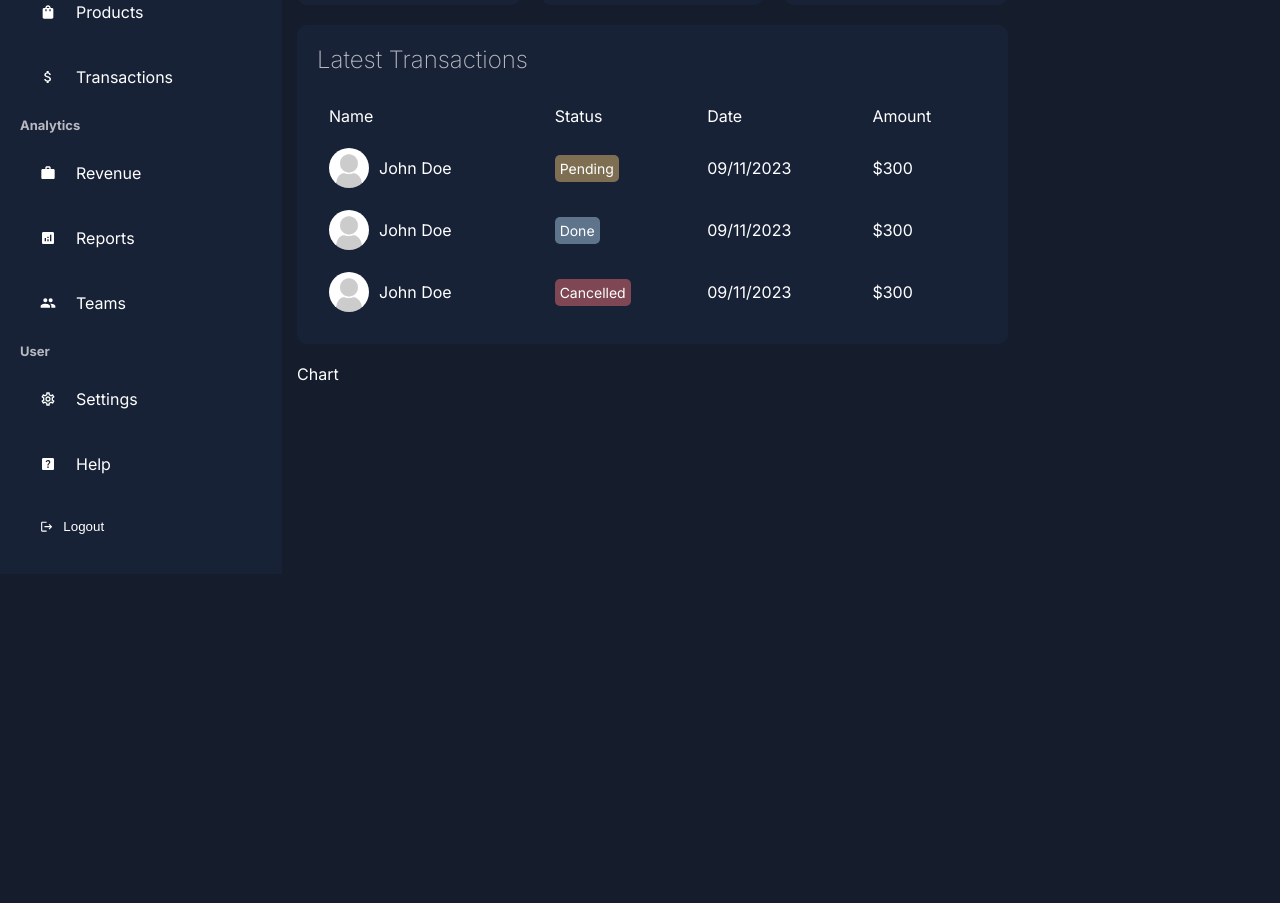
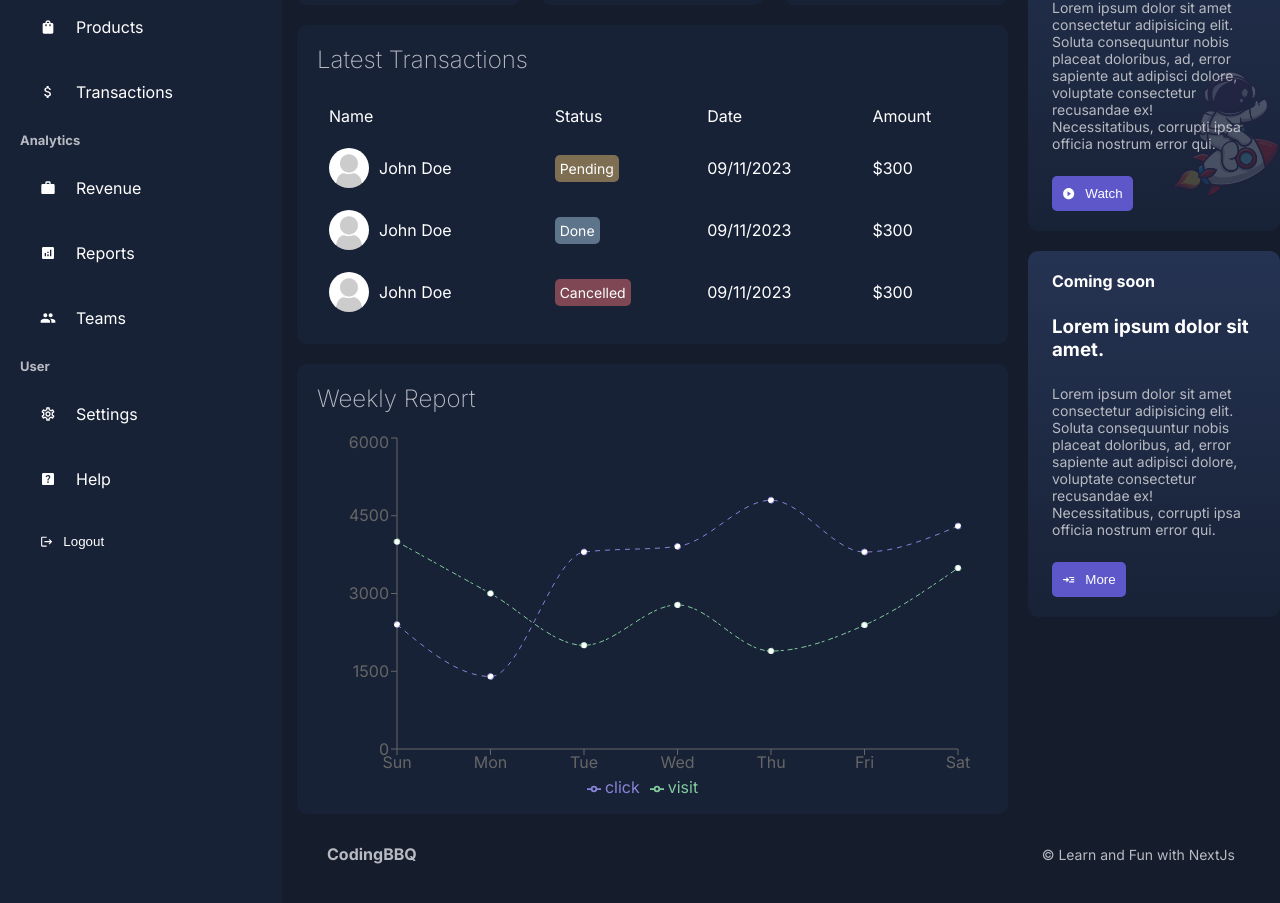
Before and after one commit to codingbbq/nextjs-admin, a Next.js app: page /dashboard in a window 1280 px wide. Shown: the part 269-1172 px from the top of the page. Before the commit the page ends 843 px from the top, so only its background shows below. Built offline with nearby package versions, Linux system fonts and the light colour scheme.

Commit message:
Dashboard page

```diff
--- a/app/dashboard/layout.jsx
+++ b/app/dashboard/layout.jsx
@@ -1,5 +1,6 @@
 import Navbar from "../ui/dashboard/navbar/Navbar";
 import Sidebar from "../ui/dashboard/sidebar/Sidebar";
+import Footer from "../ui/dashboard/footer/Footer";
 import styles from "../ui/dashboard/dashboard.module.css";
 
 const Layout = ({ children }) => {
@@ -12,6 +13,7 @@ const Layout = ({ children }) => {
 			<main className={styles.content}>
 				<Navbar />
 				{children}
+				<Footer />
 			</main>
 		</div>
 	);
--- a/app/ui/dashboard/chart/Chart.jsx
+++ b/app/ui/dashboard/chart/Chart.jsx
@@ -1,13 +1,84 @@
+"use client";
+
 import styles from "./chart.module.css";
+import { LineChart, Line, XAxis, YAxis, Tooltip, Legend, ResponsiveContainer } from 'recharts';
+
+const data = [
+    {
+      name: "Sun",
+      visit: 4000,
+      click: 2400,
+    },
+    {
+      name: "Mon",
+      visit: 3000,
+      click: 1398,
+    },
+    {
+      name: "Tue",
+      visit: 2000,
+      click: 3800,
+    },
+    {
+      name: "Wed",
+      visit: 2780,
+      click: 3908,
+    },
+    {
+      name: "Thu",
+      visit: 1890,
+      click: 4800,
+    },
+    {
+      name: "Fri",
+      visit: 2390,
+      click: 3800,
+    },
+    {
+      name: "Sat",
+      visit: 3490,
+      click: 4300,
+    },
+  ];
 
 const Chart = () => {
-    return (
-        <>
-            <section className={styles.container}>
-                Chart
-            </section>
-        </>
-    )
-}
+	return (
+		<>
+			<section className={styles.container}>
+                <h2 className={styles.title}>Weekly Report</h2>
+				<ResponsiveContainer width="100%" height="90%">
+					<LineChart
+						width={500}
+						height={300}
+						data={data}
+						margin={{
+							top: 5,
+							right: 30,
+							left: 20,
+							bottom: 5,
+						}}
+					>
+						<XAxis dataKey="name" />
+						<YAxis />
+						<Tooltip contentStyle={{background: "#151c2c", border: "none"}} />
+						<Legend />
+						<Line
+							type="monotone"
+							dataKey="click"
+							stroke="#8884d8"
+							strokeDasharray="5 5"
+						/>
+						<Line
+							type="monotone"
+							dataKey="visit"
+							stroke="#82ca9d"
+							strokeDasharray="3 4 5 2"
+						/>
+					</LineChart>
+				</ResponsiveContainer>
+			</section>
+		</>
+	);
+};
 
 export default Chart;
--- a/app/ui/dashboard/chart/chart.module.css
+++ b/app/ui/dashboard/chart/chart.module.css
@@ -0,0 +1,12 @@
+.container {
+    height: 450px;
+    background-color: var(--bgSoft);
+    padding: 20px;
+    border-radius: 10px;
+}
+
+.title {
+    font-weight: 200;
+    color: var(--textSoft);
+    margin-bottom: 20px;
+}
--- /dev/null
+++ b/app/ui/dashboard/footer/Footer.jsx
@@ -0,0 +1,14 @@
+import styles from "./footer.module.css";
+
+const Footer = () => {
+    return (
+        <>
+            <footer className={styles.container}>
+                <span className={styles.logo}>CodingBBQ</span>
+                <span className={styles.text}>&copy; Learn and Fun with NextJs</span>
+            </footer>
+        </>
+    )
+};
+
+export default Footer;
--- /dev/null
+++ b/app/ui/dashboard/footer/footer.module.css
@@ -0,0 +1,15 @@
+.container {
+    display: flex;
+    align-items: center;
+    justify-content: space-between;
+    margin: 30px;
+    color: var(--textSoft);
+}
+
+.logo {
+    font-weight: bold;
+}
+
+.text {
+    font-size: 14px;
+}
--- a/app/ui/dashboard/rightbar/RightBar.jsx
+++ b/app/ui/dashboard/rightbar/RightBar.jsx
@@ -1,10 +1,37 @@
+import { MdPlayCircle, MdPlayCircleFilled, MdReadMore } from "react-icons/md";
 import styles from "./rightbar.module.css";
+import Image from "next/image";
 
 const RightBar = () => {
     return (
         <>
             <section className={styles.container}>
-                RightBar
+                <div className={styles.item}>
+                    <div className={styles.bgContainer}>
+                        <Image src="/astronaut.png" alt="" fill className={styles.bg} />
+                    </div>
+                    <div className={styles.text}>
+                        <span className={styles.notification}>Available Now</span>
+                        <h3 className={styles.title}>How to use the new version of admin dashboard</h3>
+                        <p className={styles.desc}>Lorem ipsum dolor sit amet consectetur adipisicing elit. Soluta consequuntur nobis placeat doloribus, ad, error sapiente aut adipisci dolore, voluptate consectetur recusandae ex! Necessitatibus, corrupti ipsa officia nostrum error qui.</p>
+                        <button className={styles.button}>
+                            <MdPlayCircleFilled />
+                            Watch
+                        </button>
+                    </div>
+                </div>
+
+                <div className={styles.item}>
+                    <div className={styles.text}>
+                        <span className={styles.notification}>Coming soon</span>
+                        <h3 className={styles.title}>Lorem ipsum dolor sit amet.</h3>
+                        <p className={styles.desc}>Lorem ipsum dolor sit amet consectetur adipisicing elit. Soluta consequuntur nobis placeat doloribus, ad, error sapiente aut adipisci dolore, voluptate consectetur recusandae ex! Necessitatibus, corrupti ipsa officia nostrum error qui.</p>
+                        <button className={styles.button}>
+                            <MdReadMore />
+                            More
+                        </button>
+                    </div>
+                </div>
             </section>
         </>
     )
--- a/app/ui/dashboard/rightbar/rightbar.module.css
+++ b/app/ui/dashboard/rightbar/rightbar.module.css
@@ -0,0 +1,58 @@
+.container {
+    position: fixed;
+  }
+
+  .item {
+    background: linear-gradient(to top, #182237, #253352);
+    padding: 20px 24px;
+    border-radius: 10px;
+    margin-bottom: 20px;
+    position: relative;
+  }
+
+  .bgContainer {
+    position: absolute;
+    right: 0;
+    bottom: 0;
+    width: 50%;
+    height: 50%;
+  }
+
+  .bg {
+    object-fit: contain;
+    opacity: 0.2;
+  }
+
+  .text {
+    display: flex;
+    flex-direction: column;
+    gap: 24px;
+  }
+
+  .notification {
+    font-weight: bold;
+  }
+
+  .subtitle {
+    color: var(--textSoft);
+    font-weight: 500;
+    font-size: 12px;
+  }
+
+  .desc {
+    color: var(--textSoft);
+    font-size: 14px;
+  }
+
+  .button {
+    padding: 10px;
+    display: flex;
+    align-items: center;
+    gap: 10px;
+    width: max-content;
+    background-color: #5d57c9;
+    color: white;
+    border: none;
+    border-radius: 5px;
+    cursor: pointer;
+  }
```
